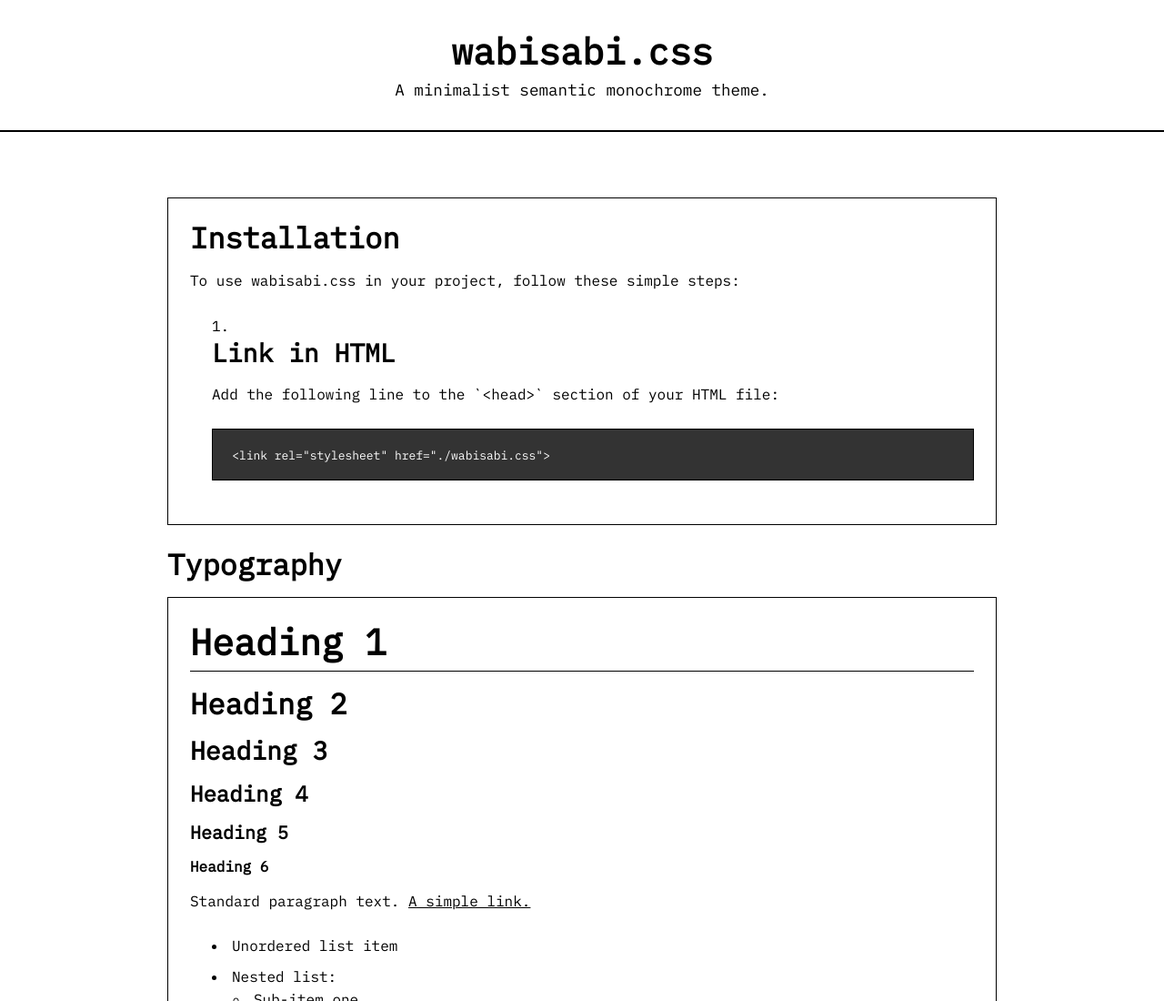
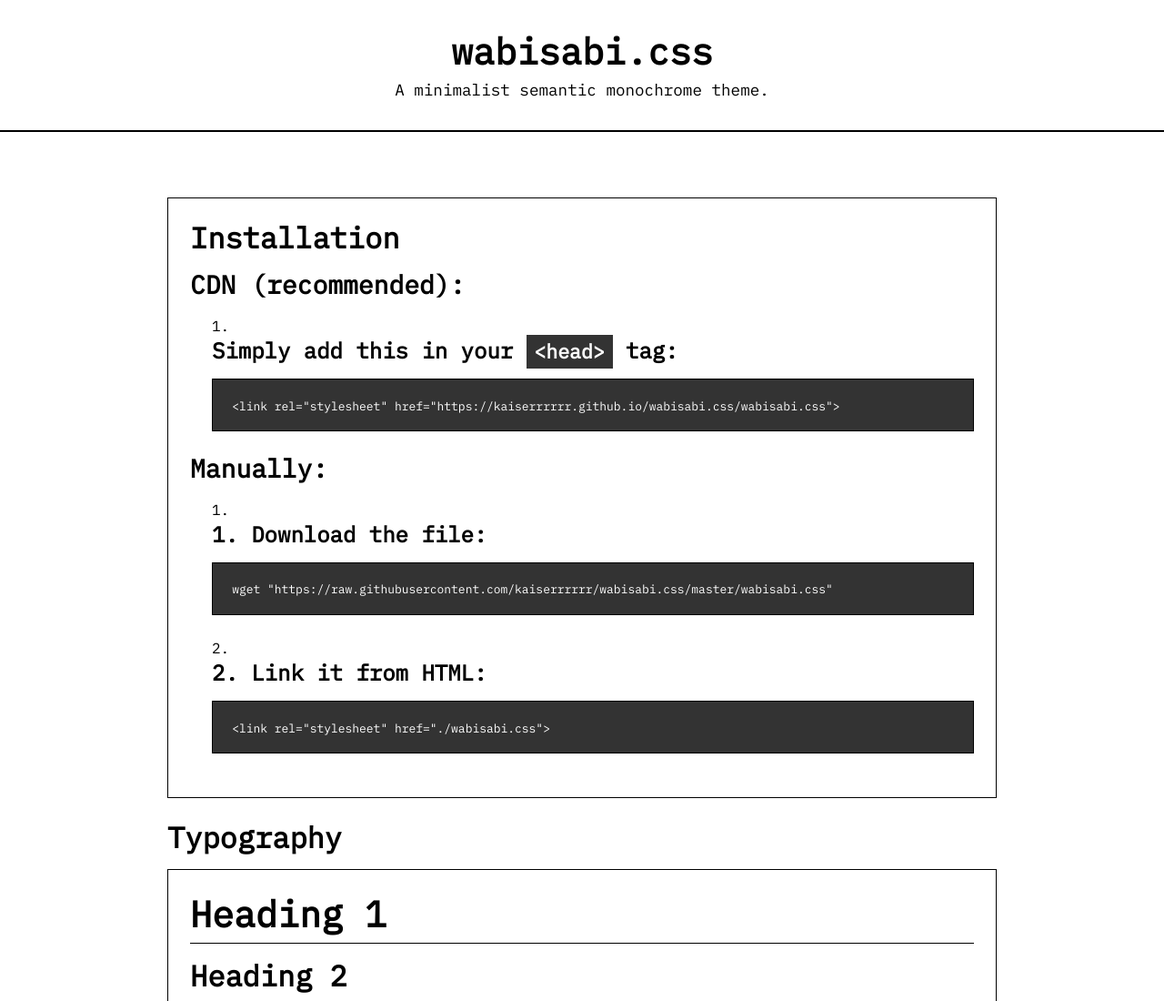
Before and after one commit to Kaiserrrrrr/wabisabi.css, a plain HTML site: page index.html in a window 1280 px wide. Shown: the top 1100 px of the page at 91% size. Drawn offline with Linux system fonts and the light colour scheme.

Commit message:
Update index.html

```diff
--- a/index.html
+++ b/index.html
@@ -14,11 +14,22 @@
     <main>
         <section>
             <h2>Installation</h2>
-            <p>To use wabisabi.css in your project, follow these simple steps:</p>
+
+            <h3>CDN (recommended):</h3>
             <ol>
                 <li>
-                    <h3>Link in HTML</h3>
-                    <p>Add the following line to the `&lt;head&gt;` section of your HTML file:</p>
+                    <h4>Simply add this in your <code>&lt;head&gt;</code> tag:</h4>
+                    <pre><code>&lt;link rel="stylesheet" href="https://kaiserrrrrr.github.io/wabisabi.css/wabisabi.css"&gt;</code></pre>
+                </li>
+            </ol>
+            <h3>Manually:</h3>
+            <ol>
+                <li>
+                    <h4>1. Download the file:</h4>
+                    <pre><code>wget "https://raw.githubusercontent.com/kaiserrrrrr/wabisabi.css/master/wabisabi.css"</code></pre>
+                </li>
+                <li>
+                    <h4>2. Link it from HTML:</h4>
                     <pre><code>&lt;link rel="stylesheet" href="./wabisabi.css"&gt;</code></pre>
                 </li>
             </ol>
```
